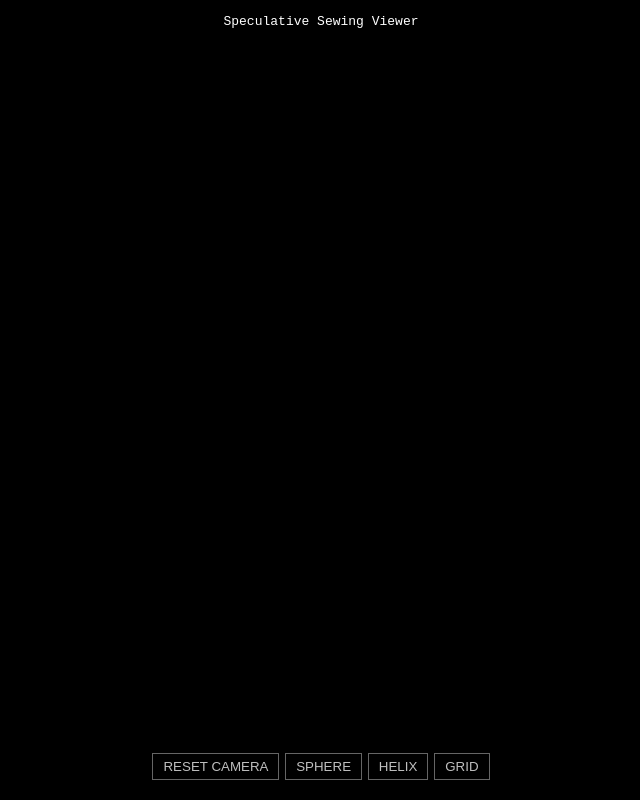
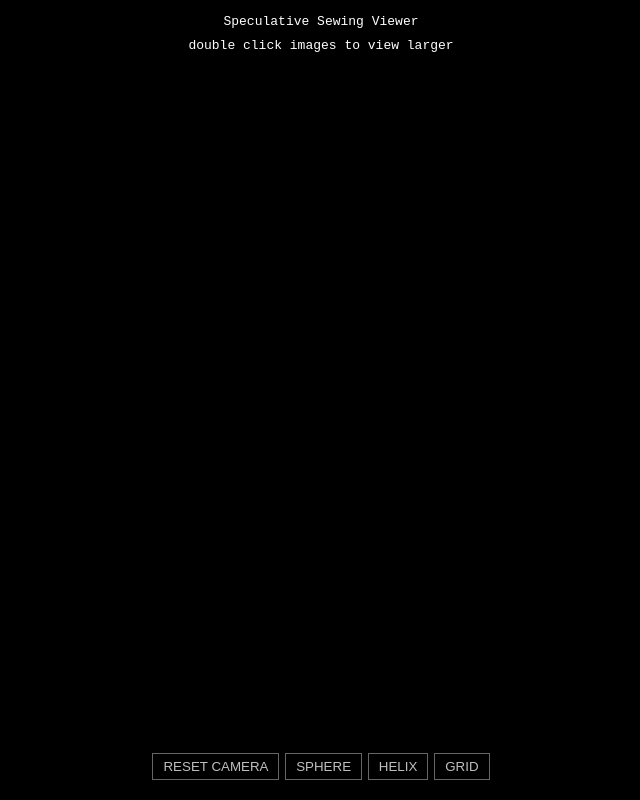
Before and after one commit to jayvock/SpeculativeSewingViewer, a website built with Vite: page index.html in a window 1280 px wide. Shown: the whole page, without its empty margins (319-959 px from the left). Built offline with nearby package versions, Linux system fonts and the light colour scheme; no server answers.

Commit message:
add description

```diff
--- a/index.html
+++ b/index.html
@@ -93,7 +93,7 @@
 
         <script type="module" src="main.js"></script>
 
-		<div id="info">Speculative Sewing Viewer</div>
+		<div id="info">Speculative Sewing Viewer <br/>double click images to view larger</div>
 		<div id="container"></div>
 		<div id="menu">
 			<button id="resetCam">RESET CAMERA</button>
```
